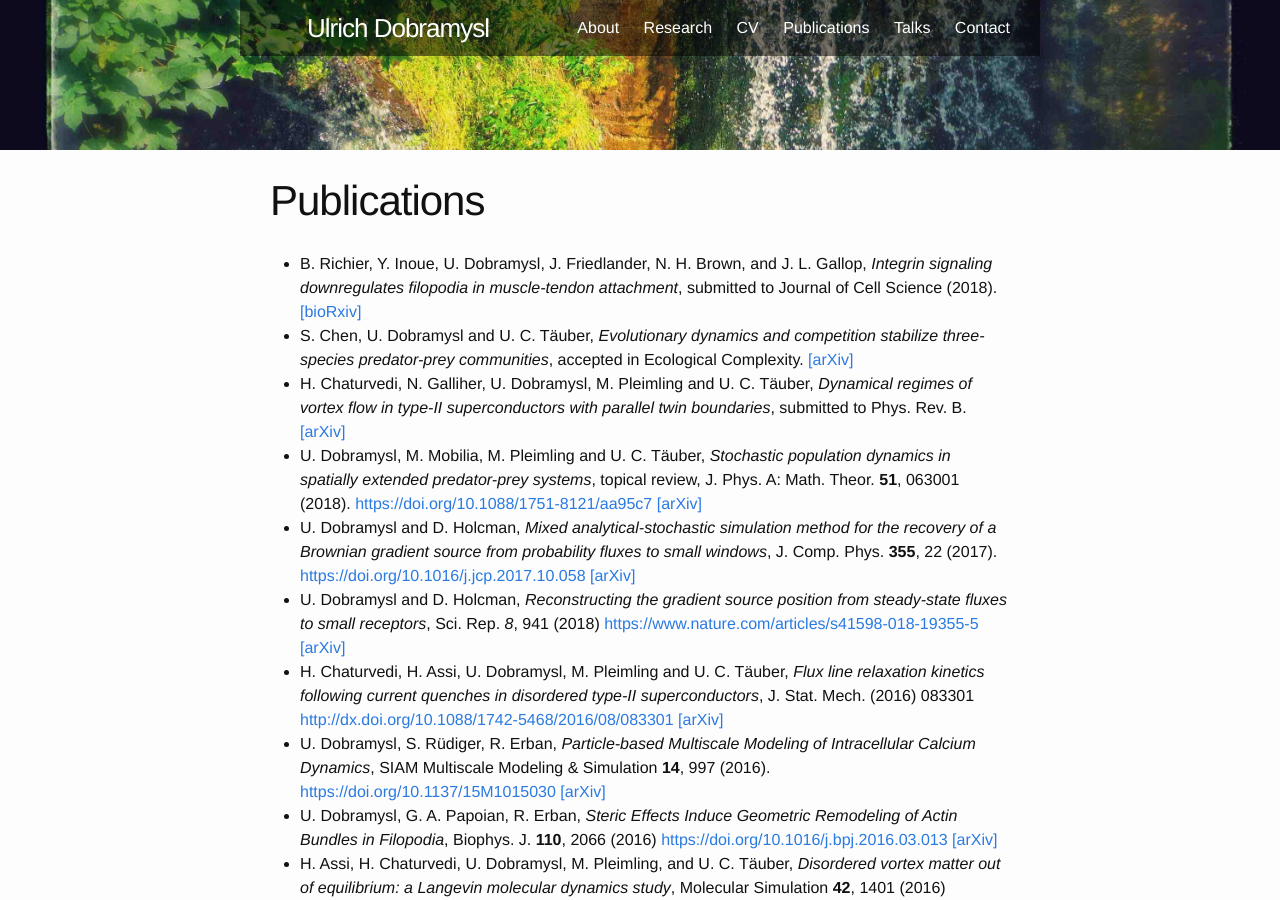
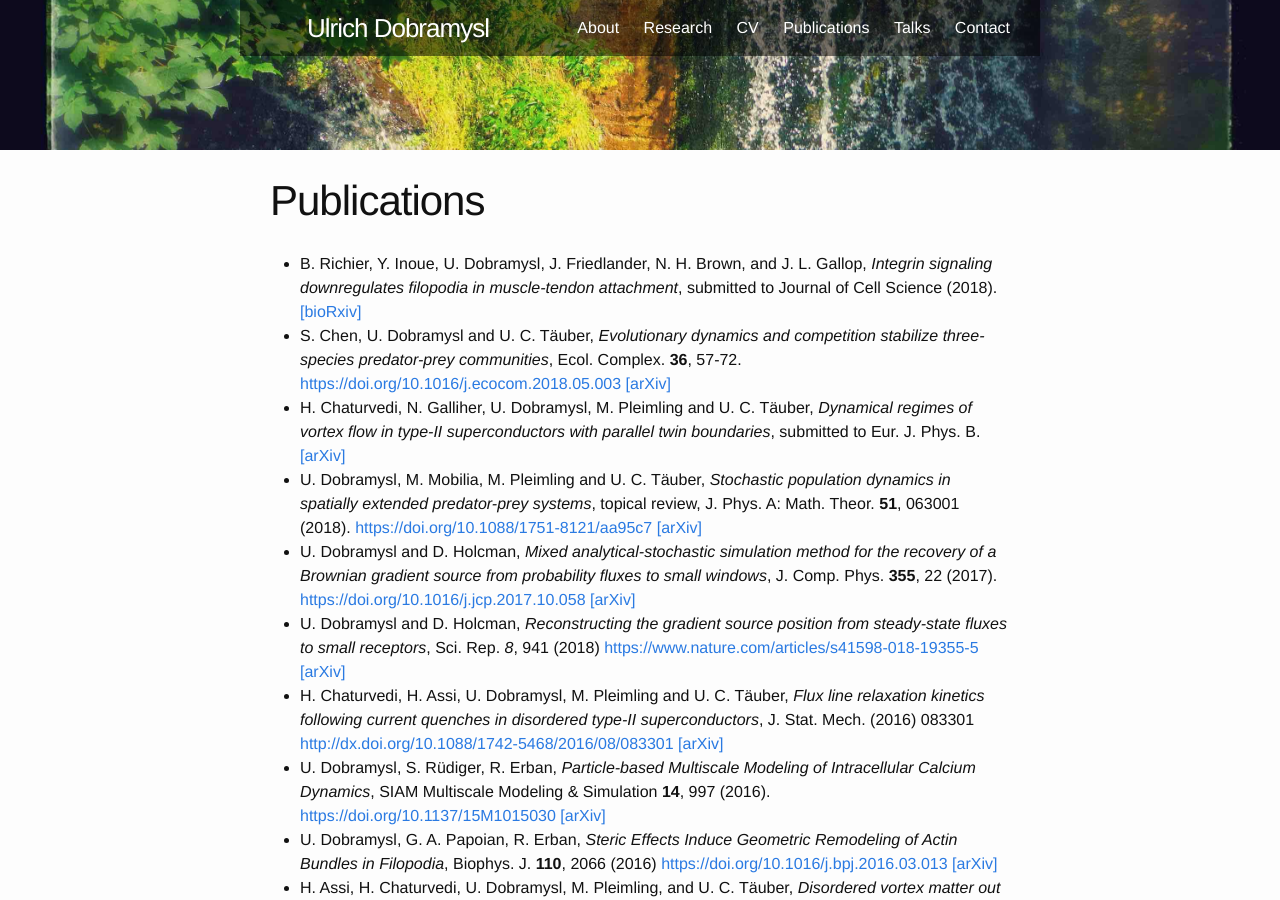
Before and after one commit to ulido/ulido.github.io, a Jekyll site: the page built from 03-publications.md, in a window 1280 px wide and 900 px high. Built offline with Jekyll 4.4.1, drawn with Linux system fonts in a browser that asks for light colours.

Commit message:
ECOCOM Paper published, Harsh's paper submitted to EPJB.

```diff
--- a/03-publications.md
+++ b/03-publications.md
@@ -5,8 +5,8 @@ permalink: /publications/
 ---
 
 * B. Richier, Y. Inoue, U. Dobramysl, J. Friedlander, N. H. Brown, and J. L. Gallop, *Integrin signaling downregulates filopodia in muscle-tendon attachment*, submitted to Journal of Cell Science (2018). [[bioRxiv]](https://doi.org/10.1101/270546)
-* S. Chen, U. Dobramysl and U. C. T&auml;uber, *Evolutionary dynamics and competition stabilize three-species predator-prey communities*, accepted in Ecological Complexity. [[arXiv]](https://arxiv.org/abs/1711.05208)
-* H. Chaturvedi, N. Galliher, U. Dobramysl, M. Pleimling and U. C. T&auml;uber, *Dynamical regimes of vortex flow in type-II superconductors with parallel twin boundaries*, submitted to Phys. Rev. B. [[arXiv]](https://arxiv.org/abs/1710.03679)
+* S. Chen, U. Dobramysl and U. C. T&auml;uber, *Evolutionary dynamics and competition stabilize three-species predator-prey communities*, Ecol. Complex. **36**, 57-72. <https://doi.org/10.1016/j.ecocom.2018.05.003> [[arXiv]](https://arxiv.org/abs/1711.05208)
+* H. Chaturvedi, N. Galliher, U. Dobramysl, M. Pleimling and U. C. T&auml;uber, *Dynamical regimes of vortex flow in type-II superconductors with parallel twin boundaries*, submitted to Eur. J. Phys. B. [[arXiv]](https://arxiv.org/abs/1710.03679)
 * U. Dobramysl, M. Mobilia, M. Pleimling and U. C. T&auml;uber, *Stochastic population dynamics in spatially extended predator-prey systems*, topical review, J. Phys. A: Math. Theor. **51**, 063001 (2018). <https://doi.org/10.1088/1751-8121/aa95c7> [[arXiv]](https://arxiv.org/abs/1708.07055)
 * U. Dobramysl and D. Holcman, *Mixed analytical-stochastic simulation method for the recovery of a Brownian gradient source from probability fluxes to small windows*, J. Comp. Phys. **355**, 22 (2017). <https://doi.org/10.1016/j.jcp.2017.10.058> [[arXiv]](https://arxiv.org/abs/1710.09807)
 * U. Dobramysl and D. Holcman, *Reconstructing the gradient source position from steady-state fluxes to small receptors*, Sci. Rep. *8*, 941 (2018) <https://www.nature.com/articles/s41598-018-19355-5> [[arXiv]](https://arxiv.org/abs/1705.02529)
```
